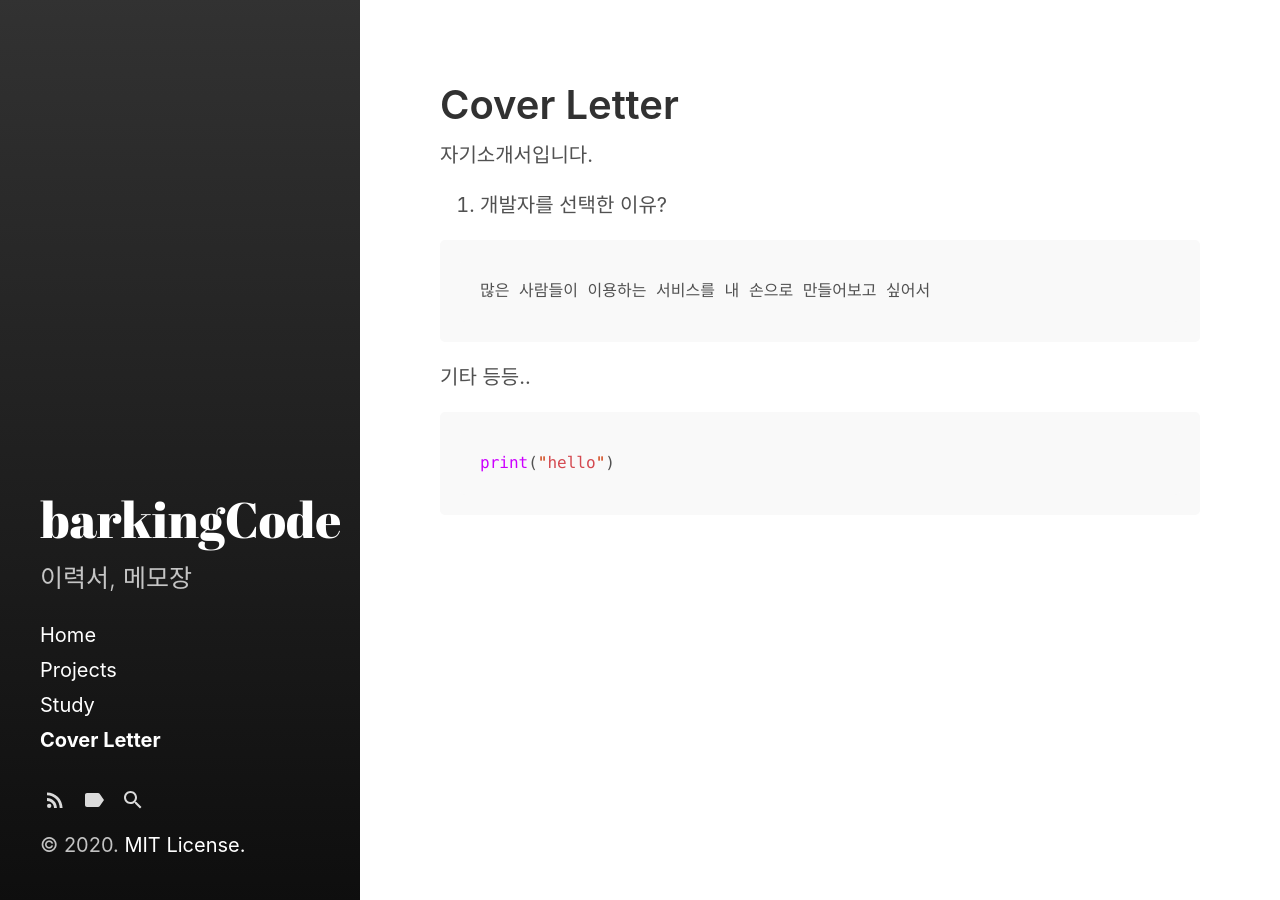
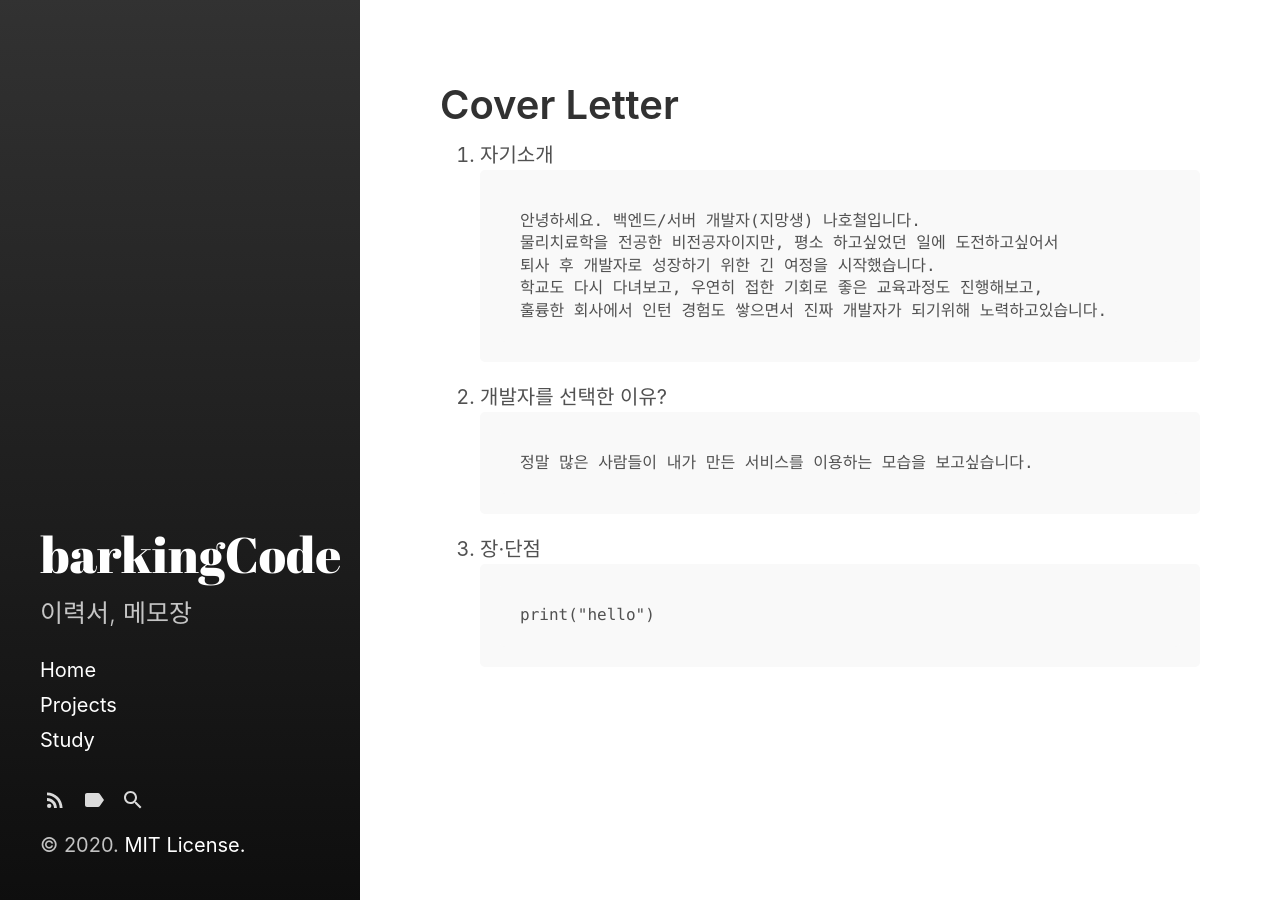
Before and after one commit to barking-code/barking-code.github.io, a Jekyll site: the page built from side-menu/coverLetter.md, in a window 1280 px wide. Built offline with Jekyll 4.4.1, drawn with Linux system fonts in a browser that asks for light colours.

Commit message:
feature-cover_letter|자기소개 임시저장

````diff
--- a/side-menu/coverLetter.md
+++ b/side-menu/coverLetter.md
@@ -1,18 +1,25 @@
 ---
 layout: page
 title: Cover Letter
-is_main_menu: true
+is_main_menu: false
 sidebar_sort_order: 3
 ---
 
-자기소개서입니다.
+1. 자기소개
+```md
+안녕하세요. 백엔드/서버 개발자(지망생) 나호철입니다.
+물리치료학을 전공한 비전공자이지만, 평소 하고싶었던 일에 도전하고싶어서
+퇴사 후 개발자로 성장하기 위한 긴 여정을 시작했습니다.
+학교도 다시 다녀보고, 우연히 접한 기회로 좋은 교육과정도 진행해보고,
+훌륭한 회사에서 인턴 경험도 쌓으면서 진짜 개발자가 되기위해 노력하고있습니다.
+```
 
-1. 개발자를 선택한 이유?
+2. 개발자를 선택한 이유?
+```md
+정말 많은 사람들이 내가 만든 서비스를 이용하는 모습을 보고싶습니다.
+```
 
+3. 장·단점
 ```md
-많은 사람들이 이용하는 서비스를 내 손으로 만들어보고 싶어서
-```
-기타 등등..
-```python
 print("hello")
 ```
````
